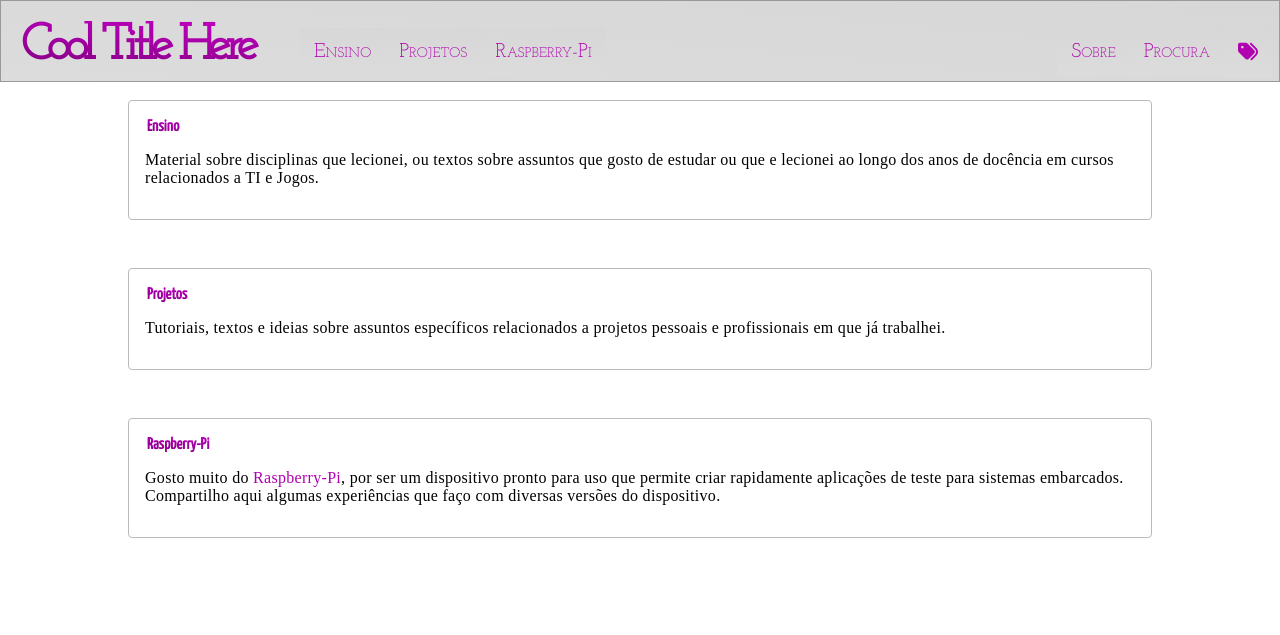
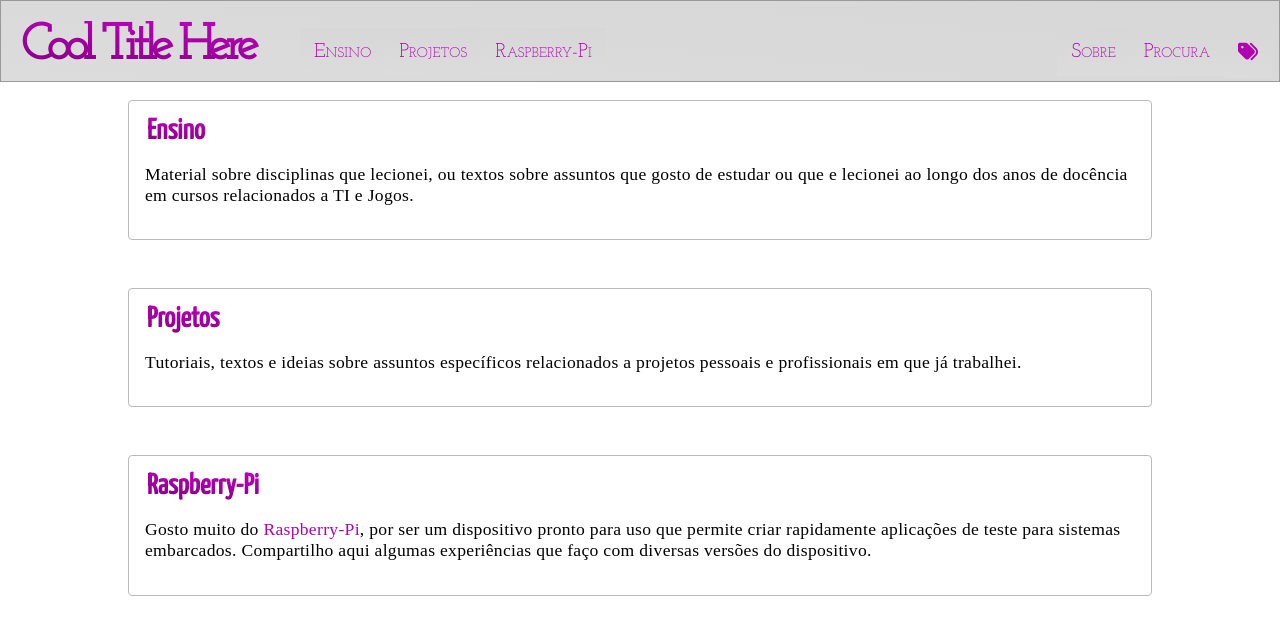
Before and after one commit to rafasgj/rafaeljeffman.com, a Jekyll site: the page built from index.md, in a window 1280 px wide and 900 px high. Shown: the top 635 px of the window. Built offline with Jekyll 4.4.1, drawn with Linux system fonts in a browser that asks for light colours; nearby versions of some CDN libraries.

Commit message:
fonts: use a serif font for texts.

```diff
--- a/_includes/styles.html
+++ b/_includes/styles.html
@@ -13,3 +13,4 @@
 <link href="https://fonts.googleapis.com/css2?family=Josefin+Slab:wght@400&display=swap" rel="stylesheet">
 <link href="https://fonts.googleapis.com/css2?family=Yanone+Kaffeesatz&display=swap" rel="stylesheet">
 <link href="https://fonts.googleapis.com/css2?family=Cutive+Mono&display=swap" rel="stylesheet">
+<link href="https://fonts.googleapis.com/css2?family=Rokkitt&display=swap" rel="stylesheet">
--- a/_sass/typography.scss
+++ b/_sass/typography.scss
@@ -23,8 +23,8 @@
 @import "colors";
 
 @mixin normal-font {
-  font-weight: 300;
-  font-family: 'Montserrat', serif;
+  // font-weight: 300;
+  font-family: 'Rokkit', serif;
   // font-size: $normal-font-size;
 }
 
@@ -57,10 +57,6 @@
   @include normal-font;
 }
 
-strong, b {
-  font-weight: 500 !important;
-}
-
 a {
   color: $link-color;
   text-decoration: none;
@@ -68,6 +64,7 @@
 
 p {
   letter-spacing: 0.3px;
+  font-size: 110%;
 }
 
 h1, h2, h3, h4, h5, h6 {
@@ -139,9 +136,9 @@
 .card-title {
   a {
     @include title-font;
-    // font-size: $h3-font-size;
+    font-size: 180%;
     font-weight: 600;
-      @include logo-bg;
+    @include logo-bg;
   }
 }
 
@@ -157,7 +154,6 @@
   font-family: $menu-font;
   font-size: 18px;
   font-variant: small-caps;
-  font-variant-caps: all-petite-caps;
 }
 
 #search-submit {
@@ -170,11 +166,14 @@
 .search-item {
   @include title-font;
   font-size: 24px;
-  font-weight: 100;
-}
-
-.search-item .search-excerpt {
-  @include normal-font;
+  .search-excerpt {
+    @include normal-font;
+    font-size: 80%;
+    font-weight: 100;
+    b {
+      font-weight: 700;
+    }
+  }
 }
 
 /** MENU **/
```
